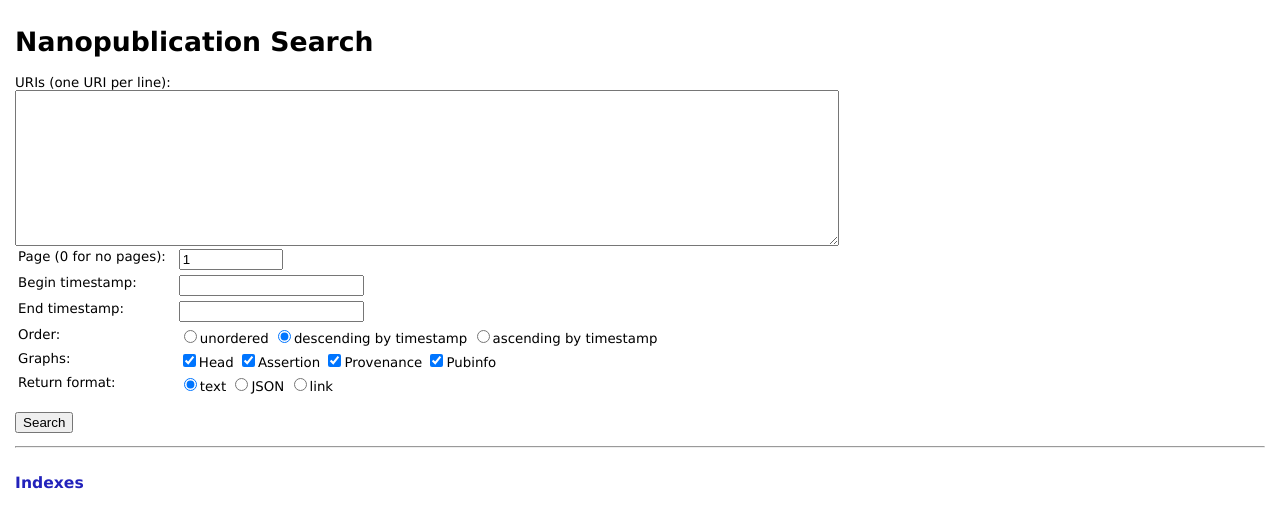
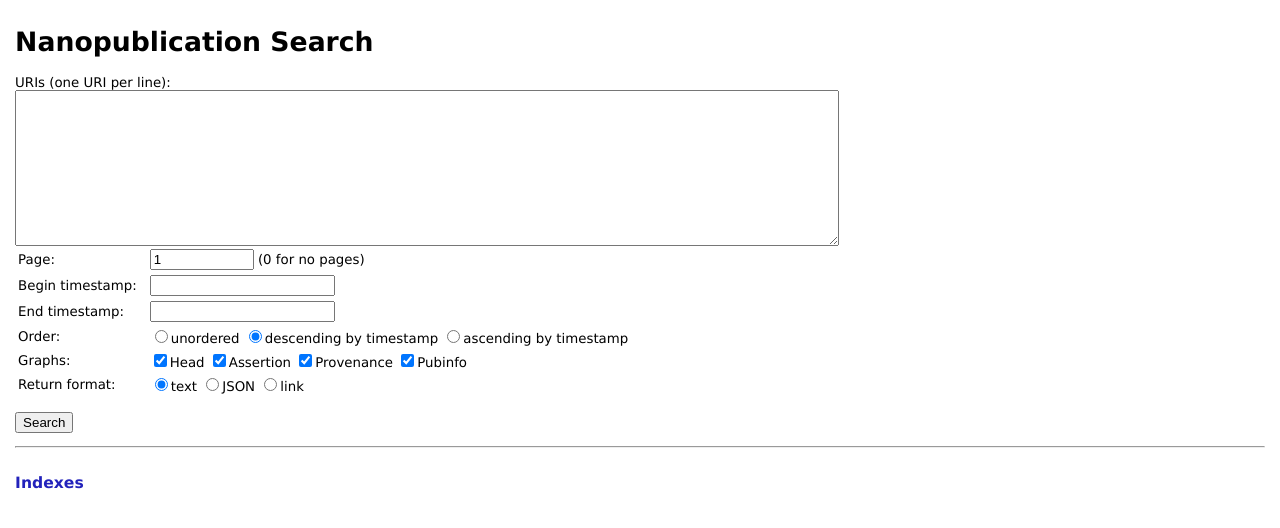
Before and after one commit to peta-pico/nanopub-indexer, a PHP site: page /nanopubs/ in a window 1280 px wide. Shown: the top 528 px of the page. Run offline with PHP 8.4, Linux system fonts and the light colour scheme.

Commit message:
Improve table

```diff
--- a/webapplication/index.php
+++ b/webapplication/index.php
@@ -11,7 +11,7 @@
 <p>
 URIs (one URI per line): <br/><textarea rows="10" cols="100" name="search-uri" /></textarea><br/>
 <table>
-<tr><td>Page (0 for no pages):</td><td><input type="number" value="1" min="0" max="10000000" name="page"/></td></tr>
+<tr><td>Page:</td><td><input type="number" value="1" min="0" max="10000000" name="page"/> (0 for no pages)</td></tr>
 <tr><td>Begin timestamp:</td><td><input type="number" name="begin_timestamp"/></td></tr>
 <tr><td>End timestamp:</td><td><input type="number" name="end_timestamp"/></td></tr>
 <tr><td>Order:</td><td><input type="radio" name="order" value="0"/>unordered
--- a/webapplication/plain.css
+++ b/webapplication/plain.css
@@ -36,7 +36,6 @@ td {
 	white-space: nowrap;
 	padding-right: 10px;
 	padding-bottom: 2px;
-	vertical-align: top;
 }
 
 span.code {
```
